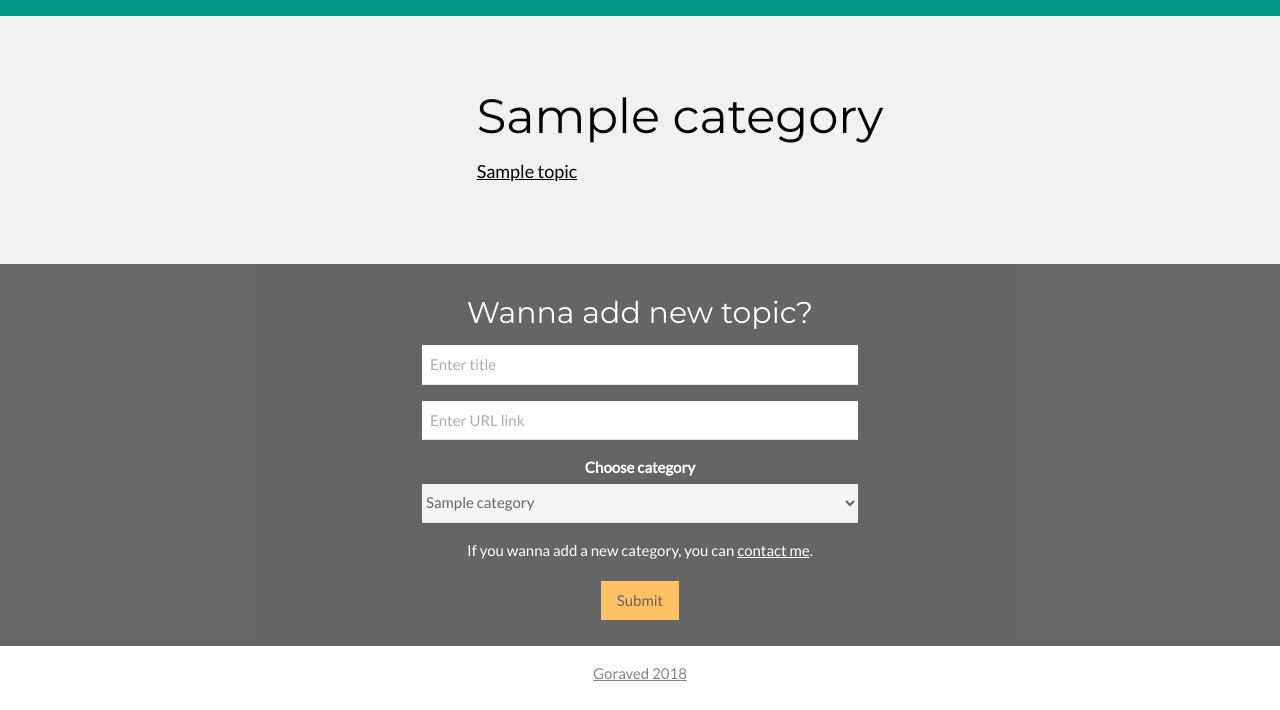
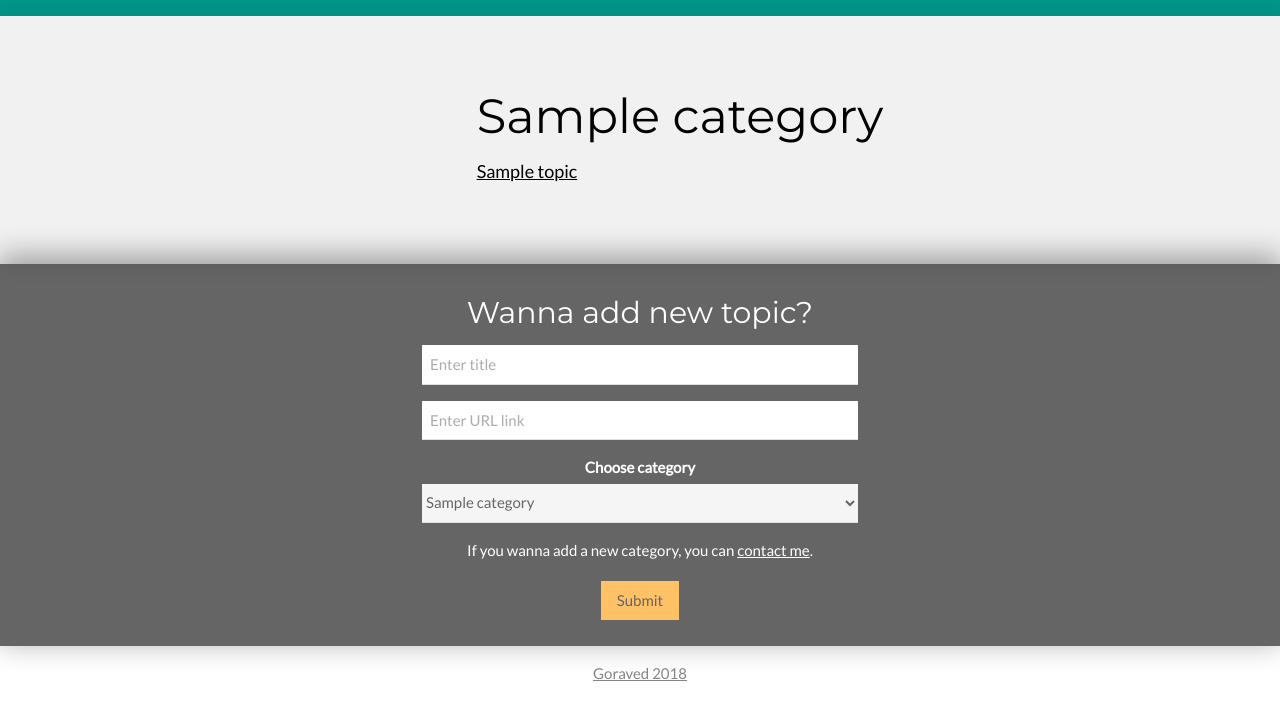
Before and after one commit to Goraved/AQA_topics, a Flask app: template templates/index.html in a window 1280 px wide. Shown: the part 503-1213 px from the top of the page. Run offline with Flask 2, Linux system fonts and the light colour scheme; the template is opened without the code that fills it: most values are stand-ins (such as "Sample title", 1, 10 or a date in 2020); some libraries are stand-ins or nearby versions.

Commit message:
Box-shadow

```diff
--- a/app.py
+++ b/app.py
@@ -9,7 +9,10 @@ from verify import *
 
 app = Flask(__name__)
 app.jinja_env.add_extension('jinja2.ext.loopcontrols')
-version = [{'id': randint(1, 100000000)}]
+try:
+    version = os.environ['HEROKU_RELEASE_VERSION']
+except:
+    version = [{'id': randint(1, 100000000)}]
 
 
 @app.route("/")
--- a/static/css/main.css
+++ b/static/css/main.css
@@ -62,6 +62,17 @@
 #addBtn:hover {
 	background-color: #555;
 	/* Add a dark-grey background on hover */
+}
+
+.block-top{
+box-shadow: -1px 2px 14px 1px rgba(0,0,0,0.39);
+
+}
+.block-middle{
+box-shadow: 0 2px 22px 0 rgba(0, 0, 0, 0.11);
+}
+.block-bottom{
+box-shadow: 0px -6px 28px 2px rgba(0,0,0,0.59);
 }
 
 body,
--- a/templates/index.html
+++ b/templates/index.html
@@ -101,7 +101,7 @@ var trackOutboundLink = function(url, new_window) {
     </div>
 </div>
 <!-- Header -->
-<header id="top" class="w3-container w3-teal w3-center" style="padding-top:128px; padding-bottom:16px;">
+<header id="top" class="w3-container w3-teal w3-center block-top" style="padding-top:128px; padding-bottom:16px;">
     {% for message in messages %}
     {% if message['text'] != '' %}
     <div class="alert alert-warning alert-dismissible" style="margin-top:-50px;">
@@ -149,7 +149,7 @@ var trackOutboundLink = function(url, new_window) {
 {% endif %}
 {% if category['index'] % 2 == 0 %}
 <!-- First type -->
-<div class="w3-row-padding w3-padding-64 w3-container">
+<div class="w3-row-padding w3-padding-64 w3-container block-middle">
     <div class="w3-content">
         <div class="w3-twothird">
             <h3 class="w3-xxxlarge">{{category['title']}}</h3>
@@ -170,7 +170,7 @@ var trackOutboundLink = function(url, new_window) {
 </div>
 {% else %}
 <!-- Second type -->
-<div class="w3-row-padding w3-light-grey w3-padding-64 w3-container">
+<div class="w3-row-padding w3-light-grey w3-padding-64 w3-container block-middle">
     <div class="w3-content">
         <div class="w3-third w3-center">
             <i class="fa {{category['icon']}} w3-padding-32 w3-text-red w3-margin-right" style="font-size: 100px"></i>
@@ -190,7 +190,7 @@ var trackOutboundLink = function(url, new_window) {
 </div>
 {% endif %}
 {% endfor %}
-<div class="w3-container w3-black w3-center w3-opacity w3-padding-16">
+<div class="w3-container w3-black w3-center w3-opacity w3-padding-16 block-bottom">
     <h2> Wanna add new topic? </h2>
     <div id="create" class="w3-container"
          style="max-width:500px; display: block; margin-left: auto; margin-right: auto;">
```
